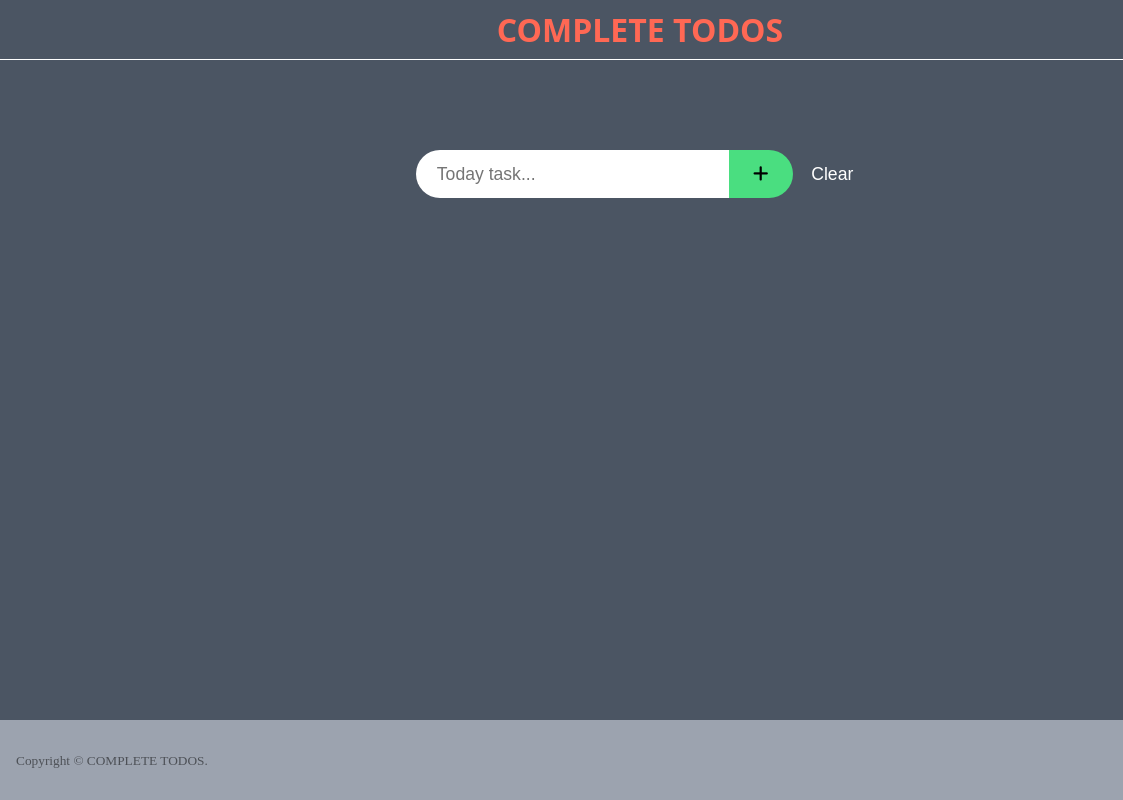
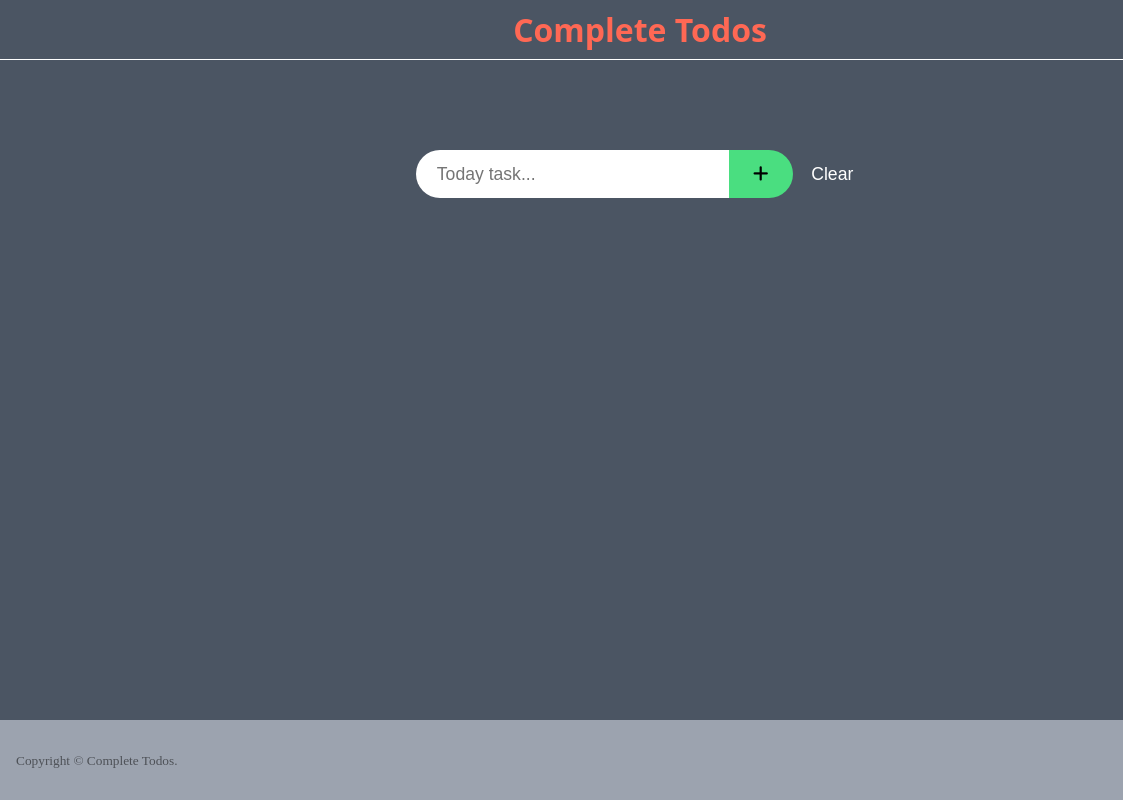
Before and after one commit to KatanaSword/completetodos, a plain HTML site: page index.html in a window 1280 px wide. Shown: the full height of the page, 0-1123 px from the left. Drawn offline with Linux system fonts and the light colour scheme; a web font is replaced by a local one.

Commit message:
refactor index.html

```diff
--- a/index.html
+++ b/index.html
@@ -38,7 +38,7 @@
   </head>
   <body>
     <header>
-      <h1 class="main-heading">COMPLETE TODOS</h1>
+      <h1 class="main-heading">Complete Todos</h1>
     </header>
     <main>
       <div id="container">
@@ -59,7 +59,7 @@
     </main>
     <footer>
       <div class="copyright">
-        <p><small>Copyright &copy; COMPLETE TODOS.</small></p>
+        <p><small>Copyright &copy; Complete Todos.</small></p>
       </div>
       <div class="social-link">
         <a
```
